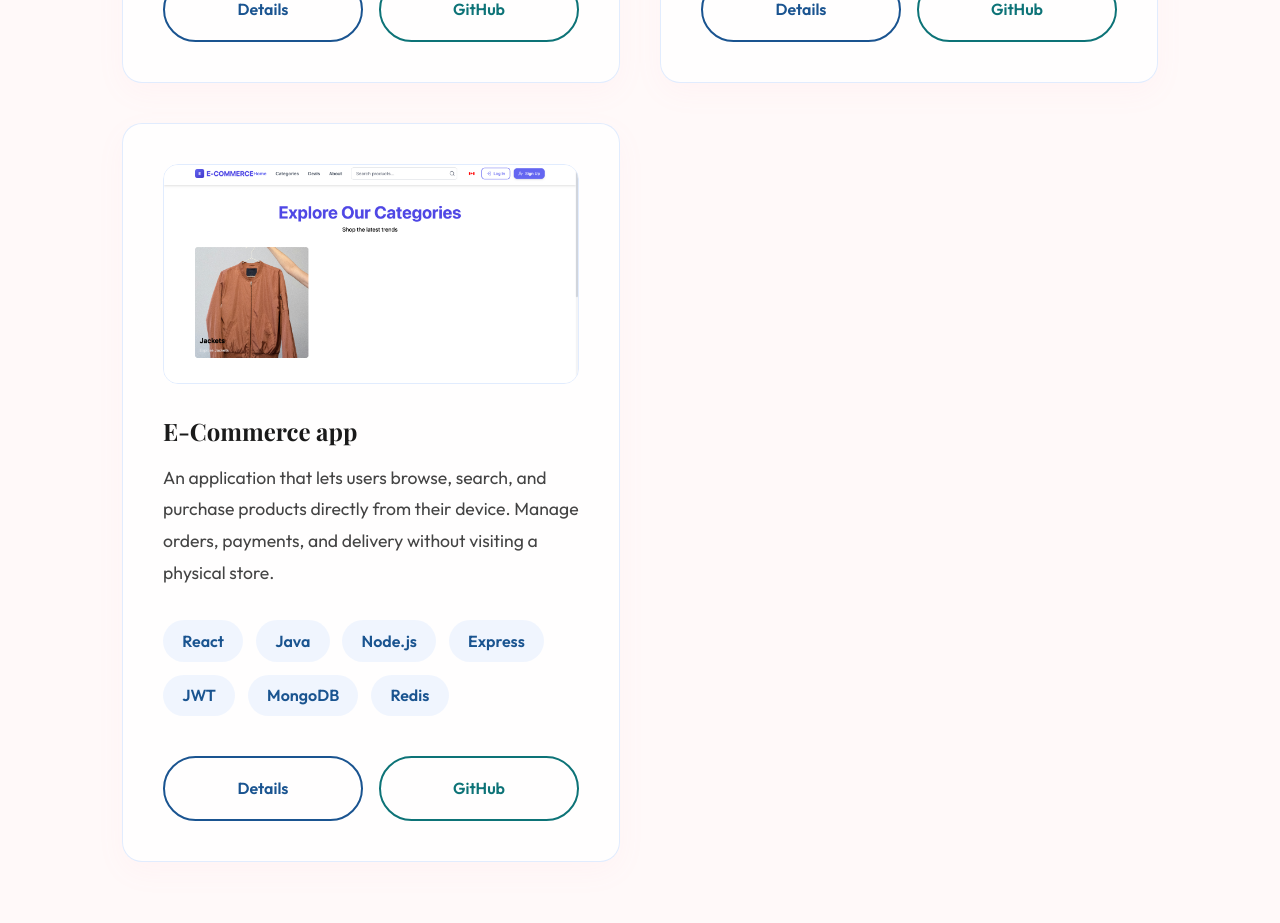
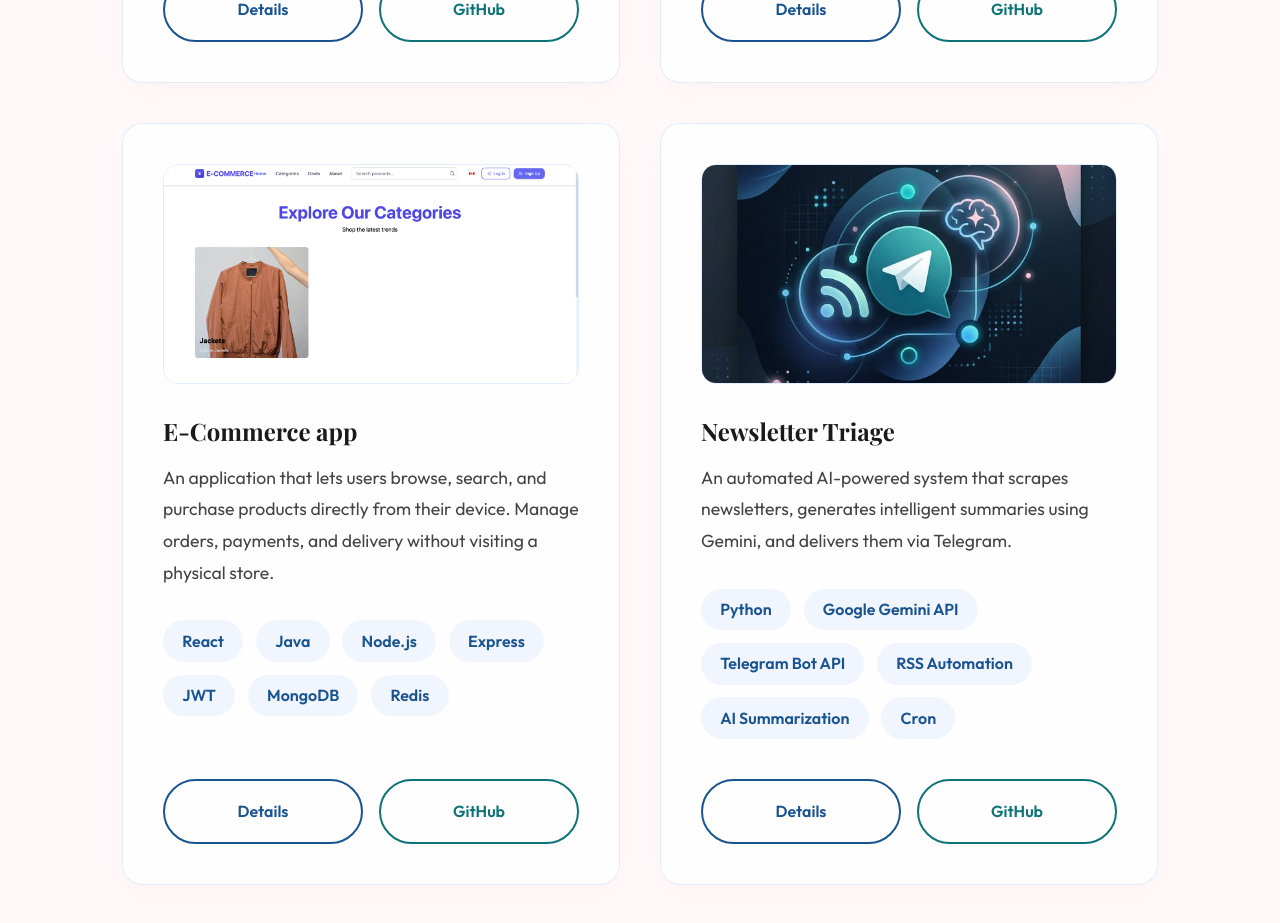
Before and after one commit to cindyylim/cindyylim.github.io, a Next.js app: page / in a window 1280 px wide. Shown: the part 4400-5323 px from the top of the page. Built offline with nearby package versions, Linux system fonts and the light colour scheme; a web font is replaced by a local one.

Commit message:
Add newsletter triage to projects

```diff
--- a/src/data/projects.js
+++ b/src/data/projects.js
@@ -106,5 +106,17 @@ export const projects = [
             '/images/payment-success.png'
         ],
         github: 'https://github.com/cindyylim/EcommerceStore'
+    },
+    {
+        id: 'newsletter-triage',
+        title: 'Newsletter Triage',
+        description: 'An automated AI-powered system that scrapes newsletters, generates intelligent summaries using Gemini, and delivers them via Telegram.',
+        detailedDescription: 'Newsletter Triage is a lightweight Python-based automation tool designed to solve information overload. It monitor RSS and Atom feeds, uses Google Gemini API to distill long articles into high-signal summaries, and categorizes them into user-defined niches. The summaries are delivered directly to your Telegram, ensuring you stay informed without the clutter of a traditional inbox. Built with a focus on simplicity and portability, it uses zero external dependencies and runs seamlessly as a scheduled background task.',
+        tags: ['Python', 'Google Gemini API', 'Telegram Bot API', 'RSS Automation', 'AI Summarization', 'Cron'],
+        image: '/images/newsletter-triage.png',
+        images: [
+            '/images/newsletter-triage.png',
+        ],
+        github: 'https://github.com/cindyylim/NewsletterTriage'
     }
 ];
```
Also changed, not shown: public/images/newsletter-triage.png (added).
